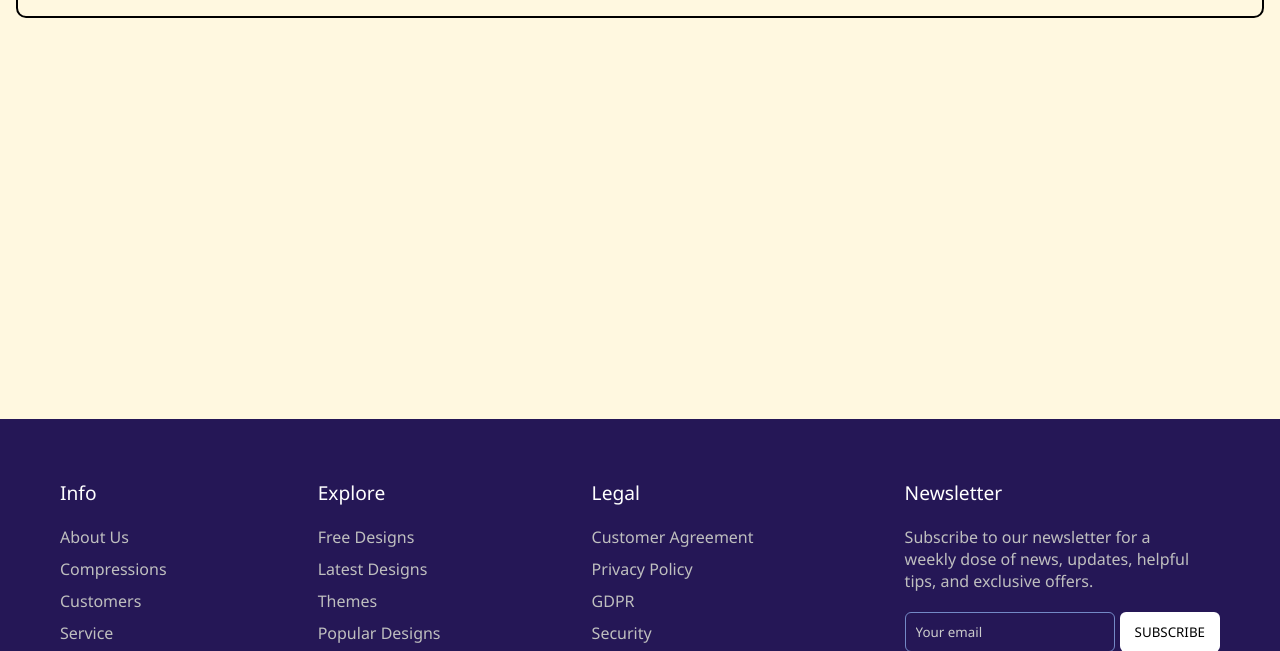
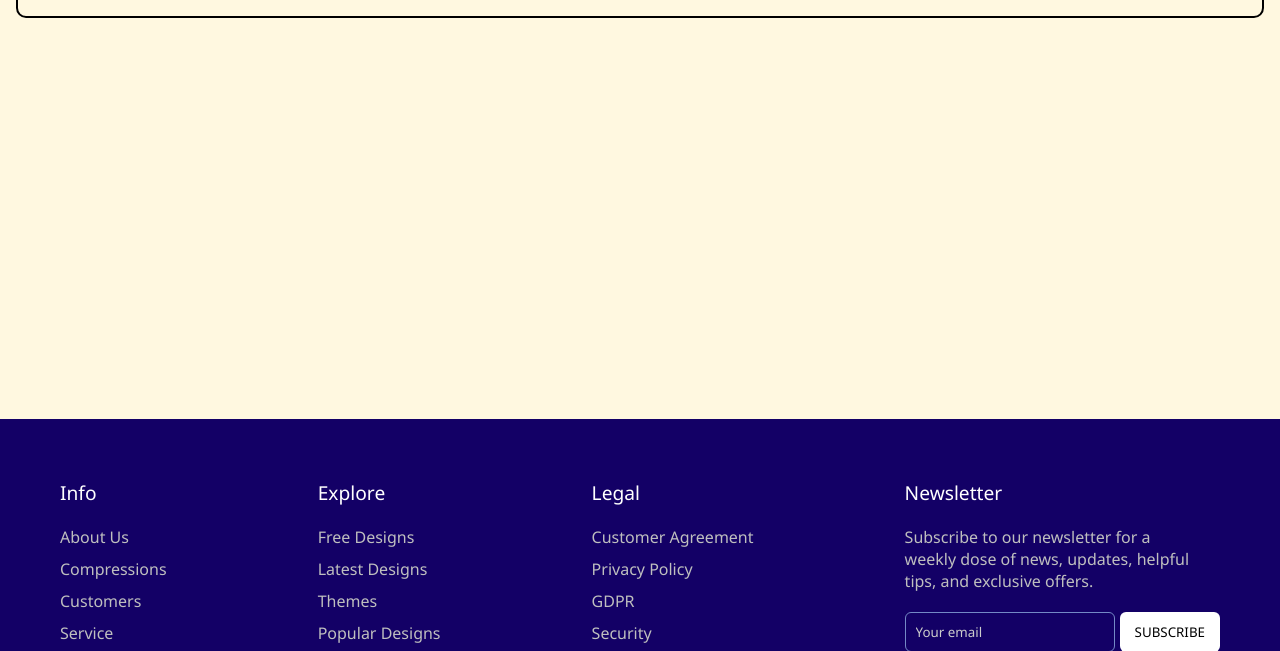
Before and after one commit to Hmou05/hmou05.github.io, a plain HTML site: page index.html in a window 1280 px wide. Shown: the part 477-1128 px from the top of the page. Drawn offline with Linux system fonts and the light colour scheme.

Commit message:
Update style.css

```diff
--- a/style.css
+++ b/style.css
@@ -119,9 +119,8 @@ a {
 
 .footer {
     position: absolute;
-    max-width: 1280px;
     width: 100%;
-    background: #251756;
+    background: #130066;
 }
 
 .footer .footer-row {
```
